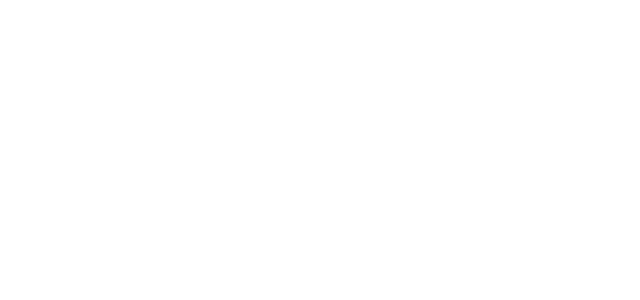
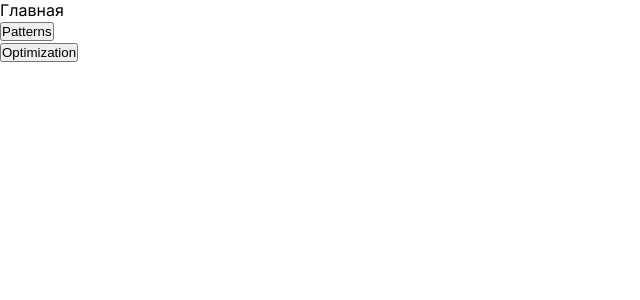
Before and after one commit to arsl11/advanced-react, a Next.js app: page / in a window 1280 px wide. Shown: the top 300 px of the page, without its empty margins (0-640 px from the left). Built offline with nearby package versions, Linux system fonts and the light colour scheme.

Commit message:
add navigation with compound accordion

```diff
--- a/src/app/layout.tsx
+++ b/src/app/layout.tsx
@@ -1,6 +1,7 @@
 import './globals.css'
 import type { Metadata } from 'next'
 import { Inter } from 'next/font/google'
+import Link from 'next/link'
 
 const inter = Inter({ subsets: ['latin'] })
 
@@ -16,7 +17,10 @@ export default function RootLayout({
 }) {
   return (
     <html lang="en">
-      <body className={inter.className}>{children}</body>
+      <body className={inter.className}>
+        <Link href="/">Главная</Link>
+        {children}
+      </body>
     </html>
   )
 }
--- a/src/app/page.tsx
+++ b/src/app/page.tsx
@@ -1,3 +1,25 @@
+"use client"
+
+import Link from "next/link";
+import { MenuAccordion } from "./patterns/compound-component/page";
+
 export default function Home() {
-  return null;
+  return (
+    <MenuAccordion>
+      <MenuAccordion.Group title="Patterns">
+          <MenuAccordion.Item>
+            <Link href="/patterns/compound-component">Compound component</Link>
+          </MenuAccordion.Item>
+          <MenuAccordion.Item>
+            <Link href="/patterns/render-prop">Render prop</Link>
+          </MenuAccordion.Item>
+          <Link href="/patterns/hoc">HOC</Link>
+      </MenuAccordion.Group>
+      <MenuAccordion.Group title="Optimization">
+        <MenuAccordion.Item>
+          <Link href="/optimization/state-location">State location</Link>
+        </MenuAccordion.Item>
+      </MenuAccordion.Group>
+    </MenuAccordion>
+  );
 }
--- a/src/app/patterns/compound-component/page.tsx
+++ b/src/app/patterns/compound-component/page.tsx
@@ -13,7 +13,7 @@ interface MenuAccordionProps {
 
 const MenuContext = React.createContext<MenuContextType | null>(null);
 
-const MenuAccordion = ({ children }: MenuAccordionProps) => {
+export const MenuAccordion = ({ children }: MenuAccordionProps) => {
   const [activeGroup, setActiveGroup] = useState<string>();
 
   // stable link
@@ -57,11 +57,12 @@ MenuAccordion.Group = function MenuGroup({ children, title }: MenuGroupProps) {
 };
 
 interface MenuItemProps {
-  title: string;
+  children?: React.ReactNode;
+  title?: string;
 }
 
-MenuAccordion.Item = function MenuItem({ title }: MenuItemProps) {
-  return <div>{title}</div>;
+MenuAccordion.Item = function MenuItem({ title, children }: MenuItemProps) {
+  return <div>{!!children ? children : title || "Untitled"}</div>;
 };
 
 export default function CompoundComponent() {
```
